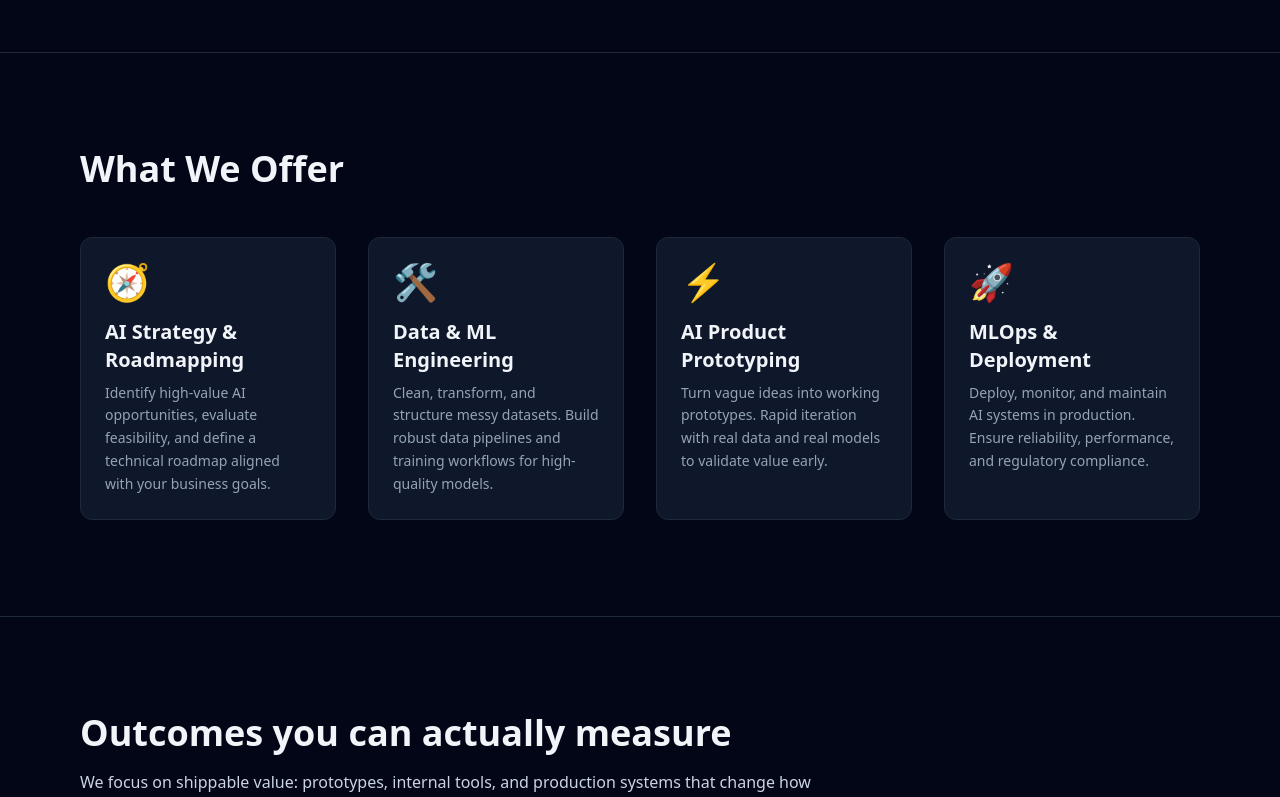
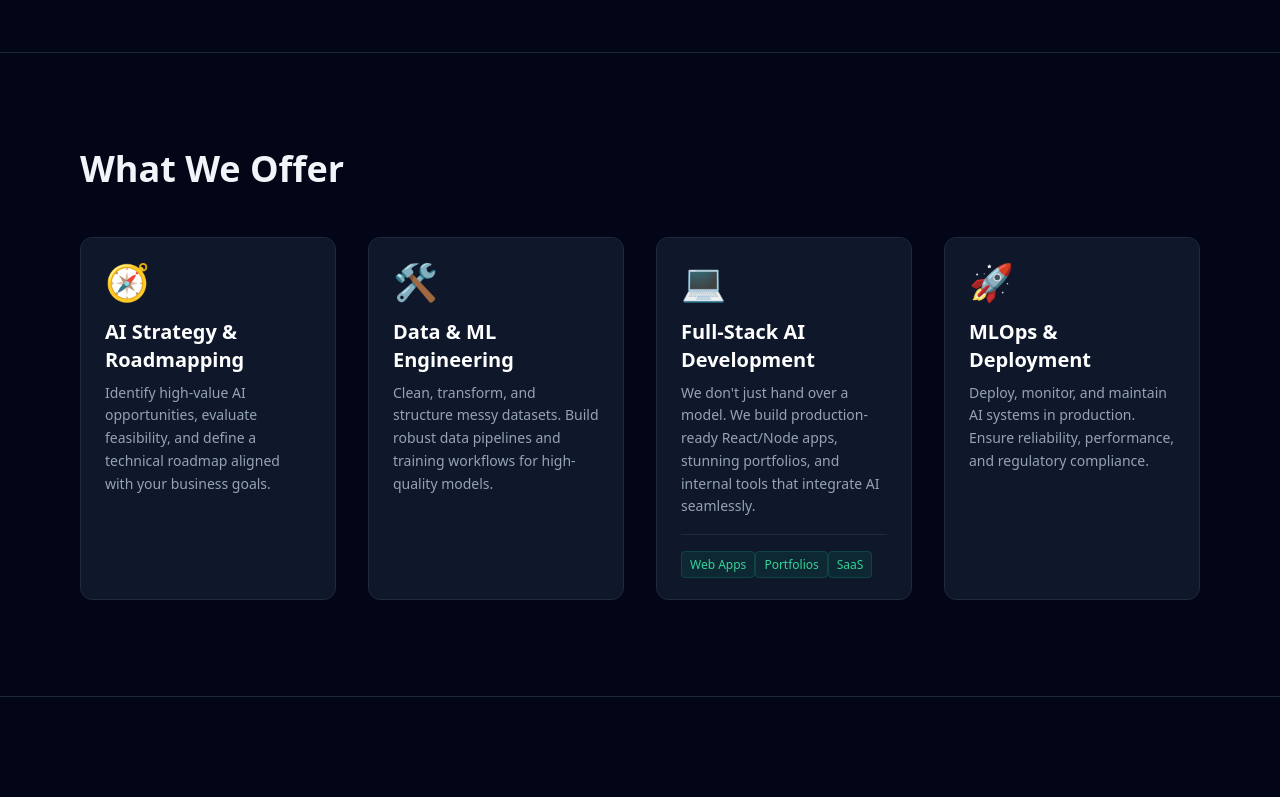
Before and after one commit to 50shadescode/Subi-Tech, a React (Vite) app: page / in a window 1280 px wide. Shown: the part 638-1435 px from the top of the page. Built offline with nearby package versions, Linux system fonts and the light colour scheme.

Commit message:
feat: add founder profile and update services to full-stack AI

```diff
--- a/src/components/Services.jsx
+++ b/src/components/Services.jsx
@@ -12,10 +12,12 @@ const services = [
     icon: "🛠️",
   },
   {
-    title: "AI Product Prototyping",
+    title: "Full-Stack AI Development",
     description:
-      "Turn vague ideas into working prototypes. Rapid iteration with real data and real models to validate value early.",
-    icon: "⚡",
+      "We don't just hand over a model. We build production-ready React/Node apps, stunning portfolios, and internal tools that integrate AI seamlessly.",
+    icon: "💻",
+    // This is the new property for the "pills"
+    tags: ["Web Apps", "Portfolios", "SaaS"],
   },
   {
     title: "MLOps & Deployment",
@@ -37,13 +39,27 @@ function Services() {
           {services.map((service, index) => (
             <div
               key={index}
-              className="p-6 bg-slate-900 border border-slate-800 rounded-xl shadow-sm hover:shadow-md hover:border-slate-700 transition"
+              className="p-6 bg-slate-900 border border-slate-800 rounded-xl shadow-sm hover:shadow-md hover:border-emerald-500/30 transition duration-300 flex flex-col"
             >
               <div className="text-4xl mb-4">{service.icon}</div>
-              <h3 className="text-xl font-semibold mb-2">{service.title}</h3>
-              <p className="text-slate-400 text-sm leading-relaxed">
+              <h3 className="text-xl font-semibold mb-2 text-white">{service.title}</h3>
+              <p className="text-slate-400 text-sm leading-relaxed mb-4 flex-grow">
                 {service.description}
               </p>
+
+              {/* Logic to render the tags if they exist */}
+              {service.tags && (
+                <div className="flexSV flex-wrap gap-2 mt-auto pt-4 border-t border-slate-800">
+                  {service.tags.map((tag) => (
+                    <span
+                      key={tag}
+                      className="px-2 py-1 text-xs font-medium rounded bg-emerald-500/10 text-emerald-400 border border-emerald-500/20"
+                    >
+                      {tag}
+                    </span>
+                  ))}
+                </div>
+              )}
             </div>
           ))}
         </div>
```
